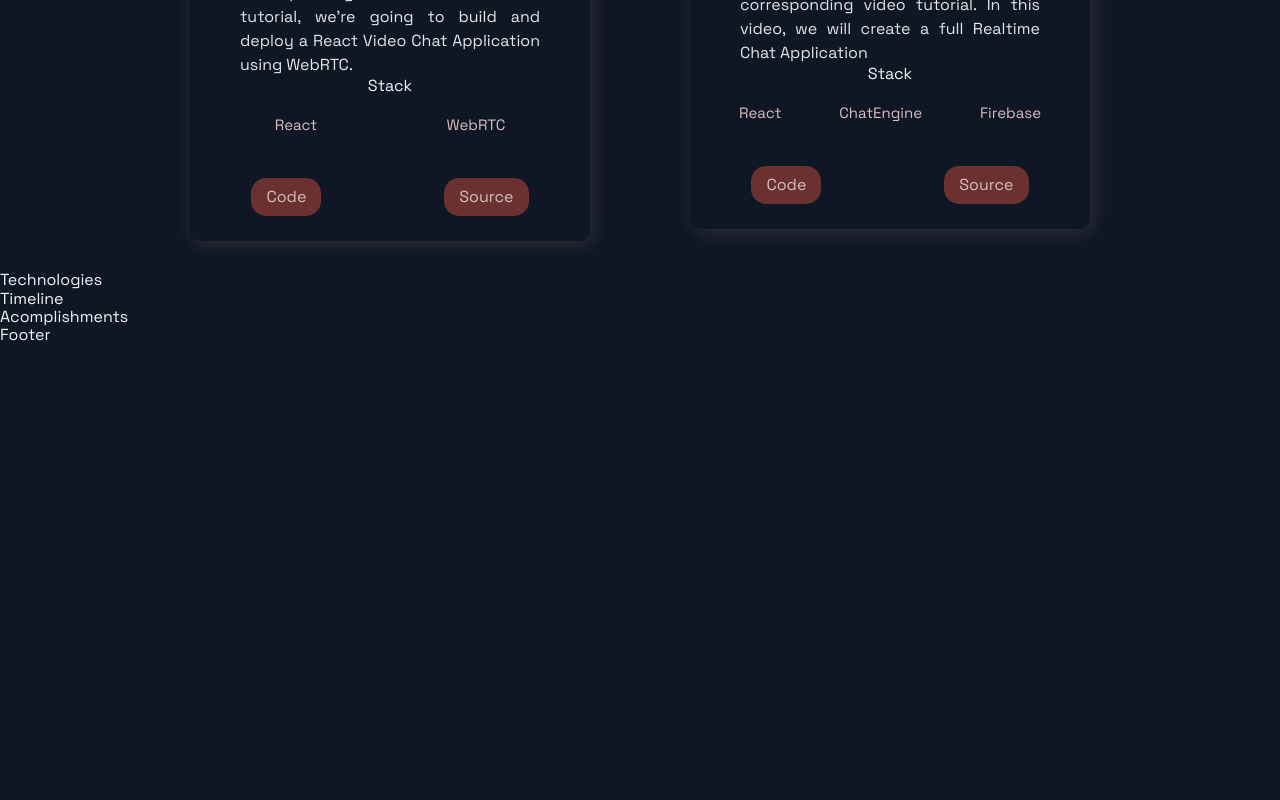
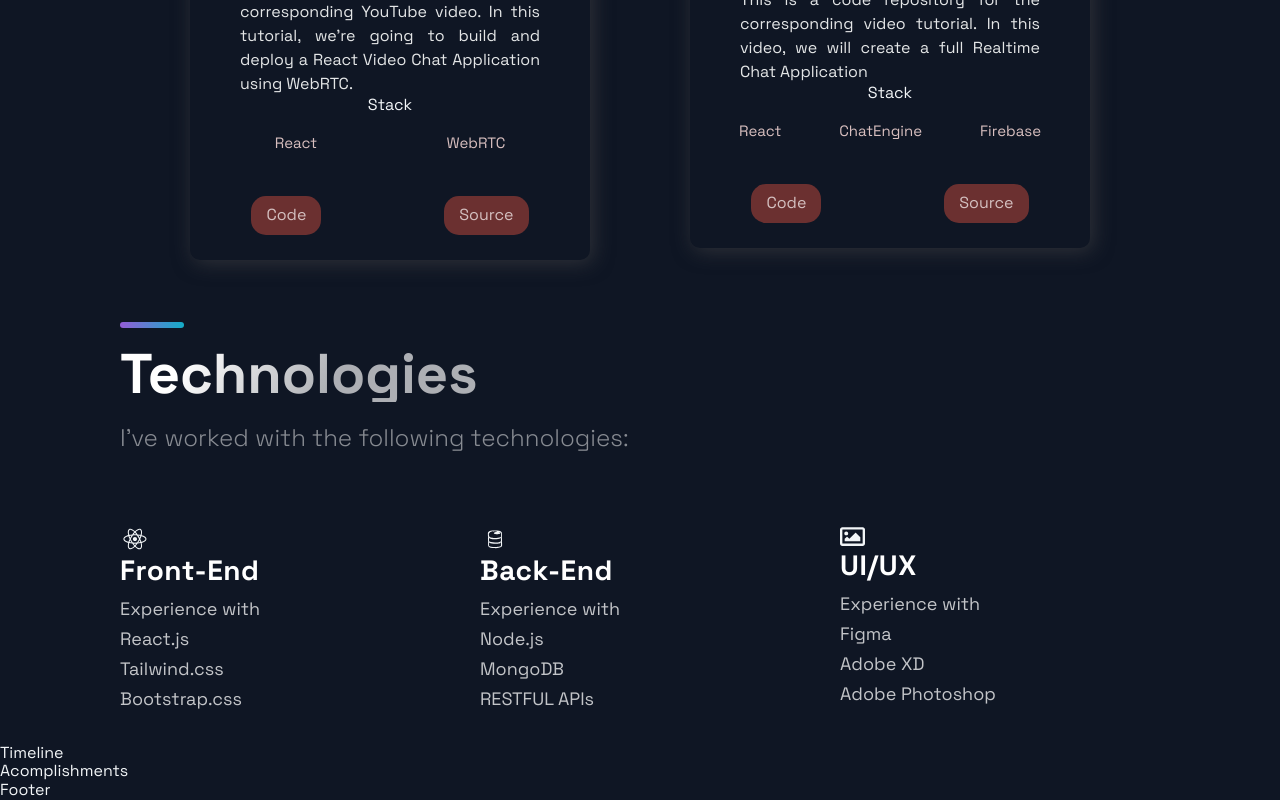
Before and after one commit to davidliberal0/personal-portfolio, a Next.js app: page / in a window 1280 px wide. Shown: the part 1900-2700 px from the top of the page. Before the commit the page ends 2245 px from the top, so only its background shows below. Built offline with nearby package versions, Linux system fonts and the light colour scheme.

Commit message:
add technologies section

```diff
--- a/src/components/Header/Header.js
+++ b/src/components/Header/Header.js
@@ -30,7 +30,7 @@ const Header = () => (
                         marginBottom: "20px",
                     }}
                 >
-                    <AiFillCode size="3rem" /> <Span>David Liberal</Span>
+                    <AiFillCode size="3rem" /> <Span>Nightly.dev</Span>
                 </a>
             </Link>
         </Div1>
--- a/src/components/Projects/Projects.js
+++ b/src/components/Projects/Projects.js
@@ -23,6 +23,7 @@ import { projects } from "../../constants/constants";
 const Projects = () => (
     <Section nopadding id="projects">
         <SectionDivider />
+        <br />
         <SectionTitle>Projects</SectionTitle>
         <GridContainer>
             {projects.map(
--- a/src/components/Technologies/Technologies.js
+++ b/src/components/Technologies/Technologies.js
@@ -1,12 +1,65 @@
-import React from 'react';
-import { DiFirebase, DiReact, DiZend } from 'react-icons/di';
-import { Section, SectionDivider, SectionText, SectionTitle } from '../../styles/GlobalComponents';
-import { List, ListContainer, ListItem, ListParagraph, ListTitle } from './TechnologiesStyles';
+import React from "react";
+import { DiFirebase, DiReact, DiZend } from "react-icons/di";
+import { FaRegImage } from "react-icons/fa";
+import {
+    Section,
+    SectionDivider,
+    SectionText,
+    SectionTitle,
+} from "../../styles/GlobalComponents";
+import {
+    List,
+    ListContainer,
+    ListItem,
+    ListParagraph,
+    ListTitle,
+} from "./TechnologiesStyles";
 
-const Technologies = () =>  (
-  <div>
-    Technologies
-  </div>
+const Technologies = () => (
+    <Section id="tech">
+        <SectionDivider />
+        <br />
+        <SectionTitle>Technologies</SectionTitle>
+        <SectionText>I've worked with the following technologies:</SectionText>
+        <List>
+            <ListItem>
+                <DiReact size="3rem" />
+                <ListContainer>
+                    <ListTitle>Front-End</ListTitle>
+                    <ListParagraph>
+                        Experience with <br />
+                        React.js <br />
+                        Tailwind.css <br />
+                        Bootstrap.css
+                    </ListParagraph>
+                </ListContainer>
+            </ListItem>
+            <ListItem>
+                <DiFirebase size="3rem" />
+                <ListContainer>
+                    <ListTitle>Back-End</ListTitle>
+                    <ListParagraph>
+                        Experience with <br />
+                        Node.js <br />
+                        MongoDB <br />
+                        RESTFUL APIs
+                    </ListParagraph>
+                </ListContainer>
+            </ListItem>
+            <ListItem>
+                <FaRegImage size="2.5rem" />
+                <ListContainer>
+                    <ListTitle>UI/UX</ListTitle>
+                    <ListParagraph>
+                        Experience with <br />
+                        Figma <br />
+                        Adobe XD <br />
+                        Adobe Photoshop
+                    </ListParagraph>
+                </ListContainer>
+            </ListItem>
+        </List>
+    </Section>
 );
 
 export default Technologies;
```
